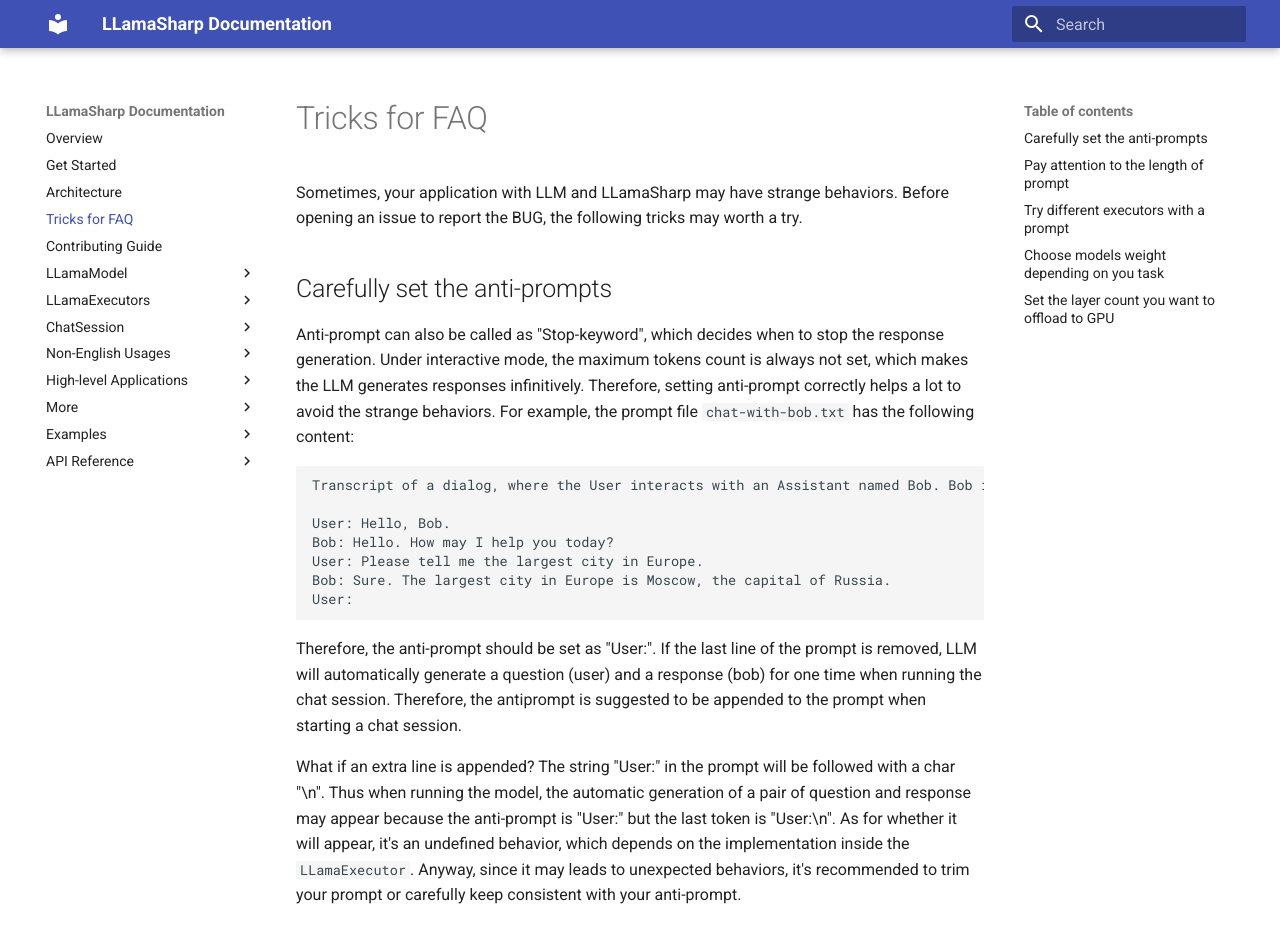
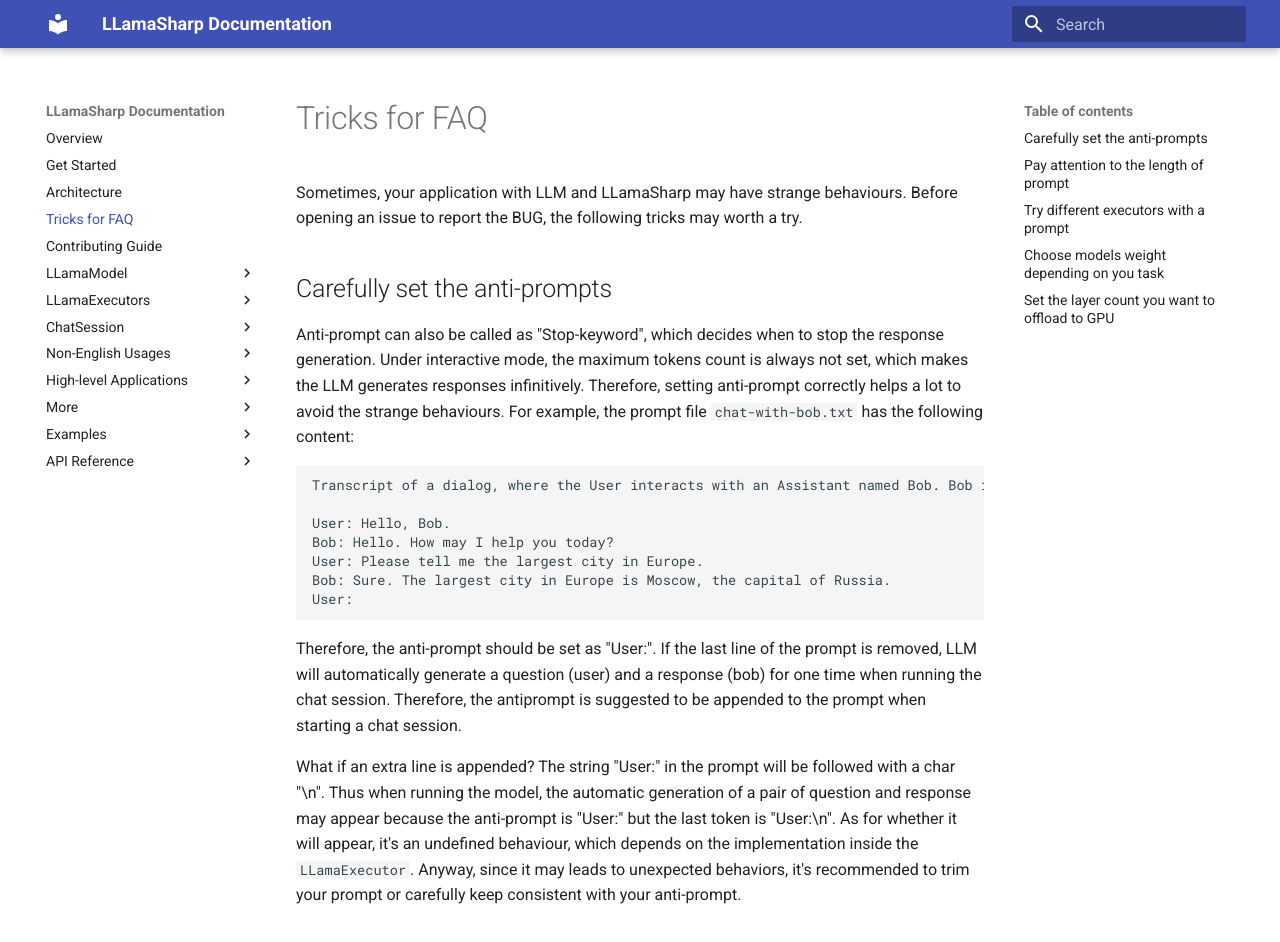
Before and after one commit to SciSharp/LLamaSharp, an MkDocs documentation site: the page built from docs/Tricks.md, in a window 1280 px wide and 1400 px high. Shown: the top 942 px of the window. Built offline with MkDocs 1.6.1 and Material for MkDocs 9.7.7, drawn with Linux system fonts in a browser that asks for light colours; the version menu is left out; some of the changed text lies outside the part shown.

Commit message:
Updated some of the docs

````diff
--- a/docs/Tricks.md
+++ b/docs/Tricks.md
@@ -1,11 +1,11 @@
 # Tricks for FAQ
 
-Sometimes, your application with LLM and LLamaSharp may have strange behaviors. Before opening an issue to report the BUG, the following tricks may worth a try.
+Sometimes, your application with LLM and LLamaSharp may have strange behaviours. Before opening an issue to report the BUG, the following tricks may worth a try.
 
 
 ## Carefully set the anti-prompts
 
-Anti-prompt can also be called as "Stop-keyword", which decides when to stop the response generation. Under interactive mode, the maximum tokens count is always not set, which makes the LLM generates responses infinitively. Therefore, setting anti-prompt correctly helps a lot to avoid the strange behaviors. For example, the prompt file `chat-with-bob.txt` has the following content:
+Anti-prompt can also be called as "Stop-keyword", which decides when to stop the response generation. Under interactive mode, the maximum tokens count is always not set, which makes the LLM generates responses infinitively. Therefore, setting anti-prompt correctly helps a lot to avoid the strange behaviours. For example, the prompt file `chat-with-bob.txt` has the following content:
 
 ```
 Transcript of a dialog, where the User interacts with an Assistant named Bob. Bob is helpful, kind, honest, good at writing, and never fails to answer the User's requests immediately and with precision.
@@ -19,7 +19,7 @@
 
 Therefore, the anti-prompt should be set as "User:". If the last line of the prompt is removed, LLM will automatically generate a question (user) and a response (bob) for one time when running the chat session. Therefore, the antiprompt is suggested to be appended to the prompt when starting a chat session.
 
-What if an extra line is appended? The string "User:" in the prompt will be followed with a char "\n". Thus when running the model, the automatic generation of a pair of question and response may appear because the anti-prompt is "User:" but the last token is "User:\n". As for whether it will appear, it's an undefined behavior, which depends on the implementation inside the `LLamaExecutor`. Anyway, since it may leads to unexpected behaviors, it's recommended to trim your prompt or carefully keep consistent with your anti-prompt.
+What if an extra line is appended? The string "User:" in the prompt will be followed with a char "\n". Thus when running the model, the automatic generation of a pair of question and response may appear because the anti-prompt is "User:" but the last token is "User:\n". As for whether it will appear, it's an undefined behaviour, which depends on the implementation inside the `LLamaExecutor`. Anyway, since it may leads to unexpected behaviors, it's recommended to trim your prompt or carefully keep consistent with your anti-prompt.
 
 ## Pay attention to the length of prompt
 
@@ -37,7 +37,7 @@
 
 ## Choose models weight depending on you task
 
-The differences between modes may lead to much different behaviors under the same task. For example, if you're building a chat bot with non-English, a fine-tuned model specially for the language you want to use will have huge effect on the performance.
+The differences between modes may lead to much different behaviours under the same task. For example, if you're building a chat bot with non-English, a fine-tuned model specially for the language you want to use will have huge effect on the performance.
 
 ## Set the layer count you want to offload to GPU
 
````
Also changed, not shown: docs/ContributingGuide.md (+2 -2 lines), docs/GetStarted.md (+9 -1 lines).
